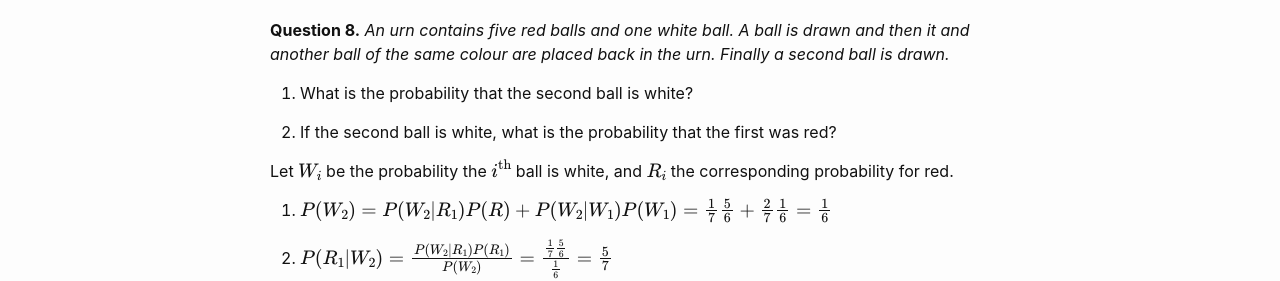
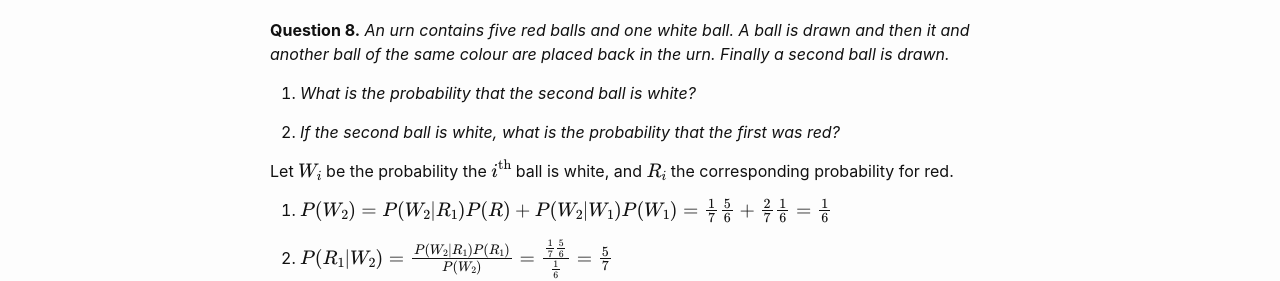
Before and after one commit to zcahamo/zcahrmo.github.io, a Jekyll site: the page built from MATH0057W1.md, in a window 1280 px wide. Shown: the part 1963-2244 px from the top of the page. Built offline with Jekyll 4.4.1, drawn with Linux system fonts in a browser that asks for light colours; our own code applies the rules of GitHub Pages for plain Markdown files.

```diff
--- a/MATH0057W1.md
+++ b/MATH0057W1.md
@@ -119,10 +119,10 @@ $$
 ball is drawn and then it and another ball of the same colour are placed
 back in the urn. Finally a second ball is drawn.*
 
-1.  What is the probability that the second ball is white?
+1.  *What is the probability that the second ball is white?*
 
-2.  If the second ball is white, what is the probability that the first
-    was red?
+2.  *If the second ball is white, what is the probability that the first
+    was red?*
 
 Let $W_i$ be the probability the $i^\text{th}$ ball is white, and $R_i$
 the corresponding probability for red.
```
